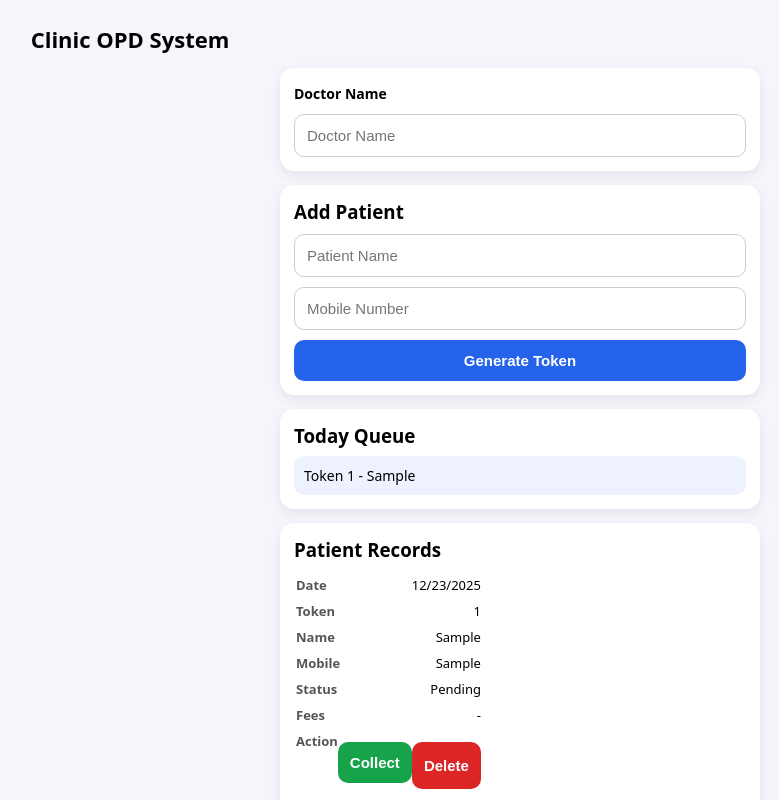
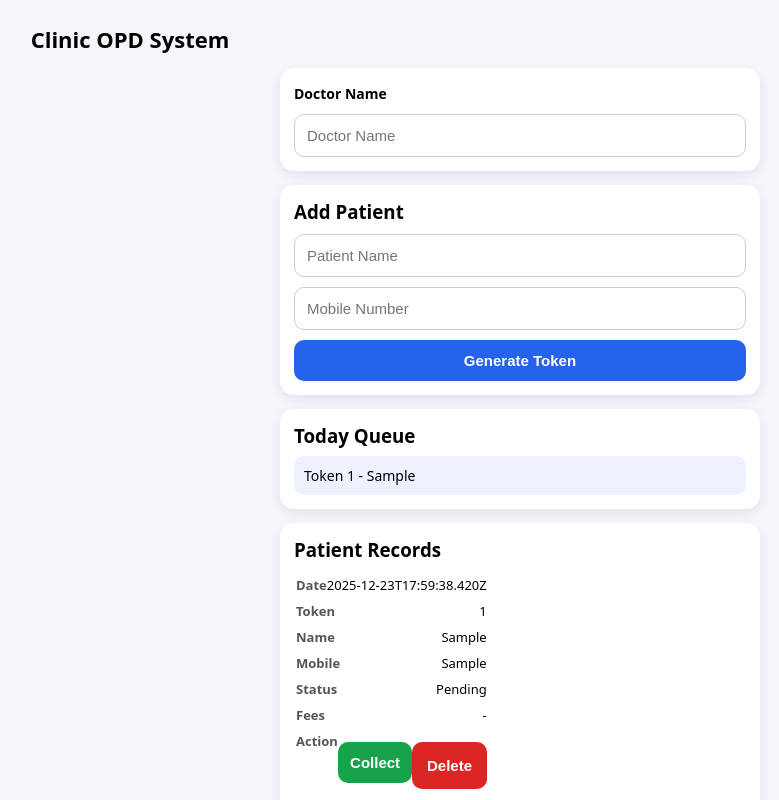
Before and after one commit to jsagar1523-rgb/opd, a plain HTML site: page index.html in a window 1280 px wide. Both pictures are taken after typing "Sample", "Sample" into the empty fields and a click on the button "Generate Token". Shown: the top 800 px of the page, without its empty margins (120-899 px from the left). Drawn offline with Linux system fonts and the light colour scheme.

Commit message:
Update index.html

```diff
--- a/index.html
+++ b/index.html
@@ -172,7 +172,9 @@ function save(){
 function addPatient(){
   if(!pname.value.trim()) return
   data.records.push({
-    date:new Date().toLocaleDateString(),
+
+    date: new Date().toISOString(),
+
     token:data.token++,
     name:pname.value,
     mobile:pmobile.value,
```
